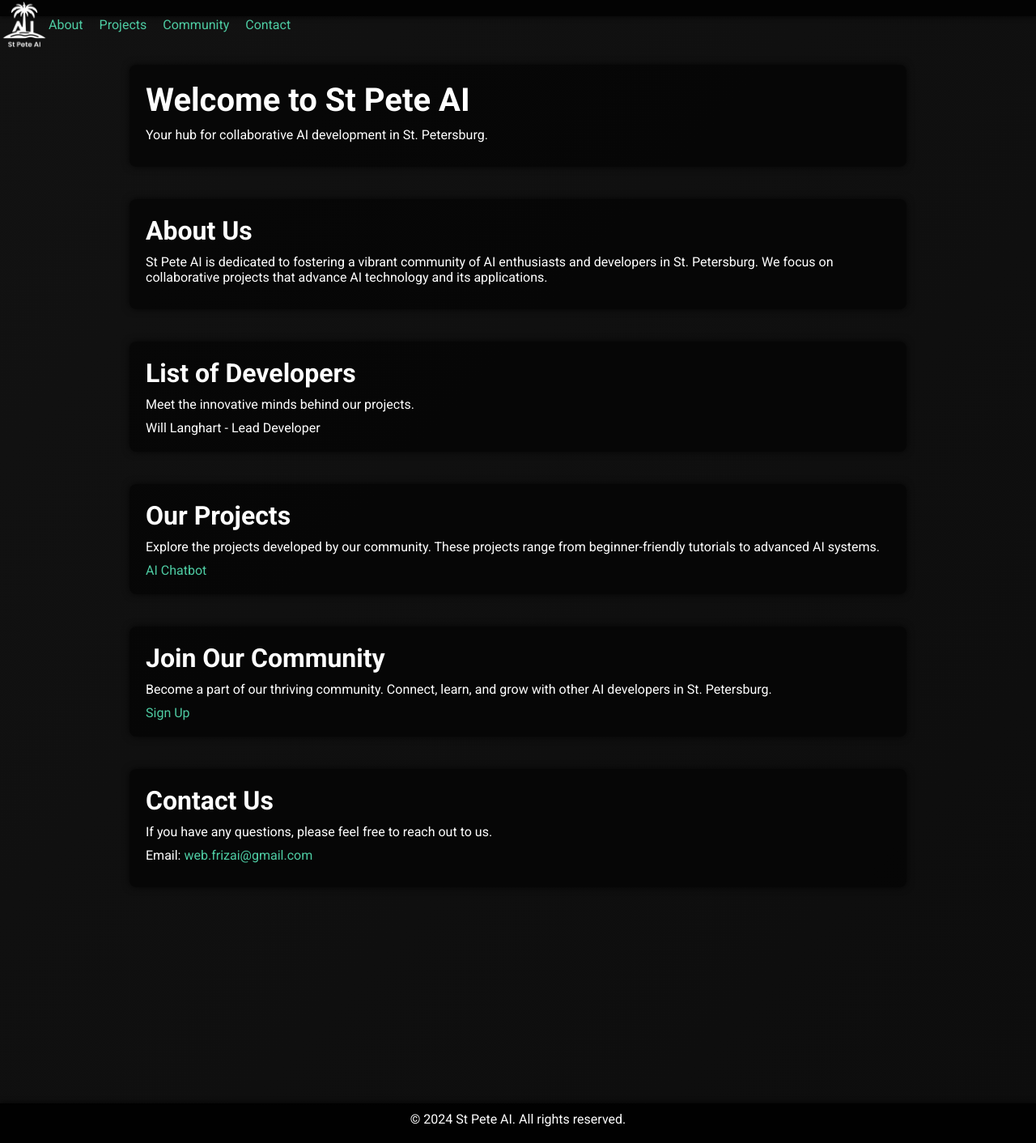
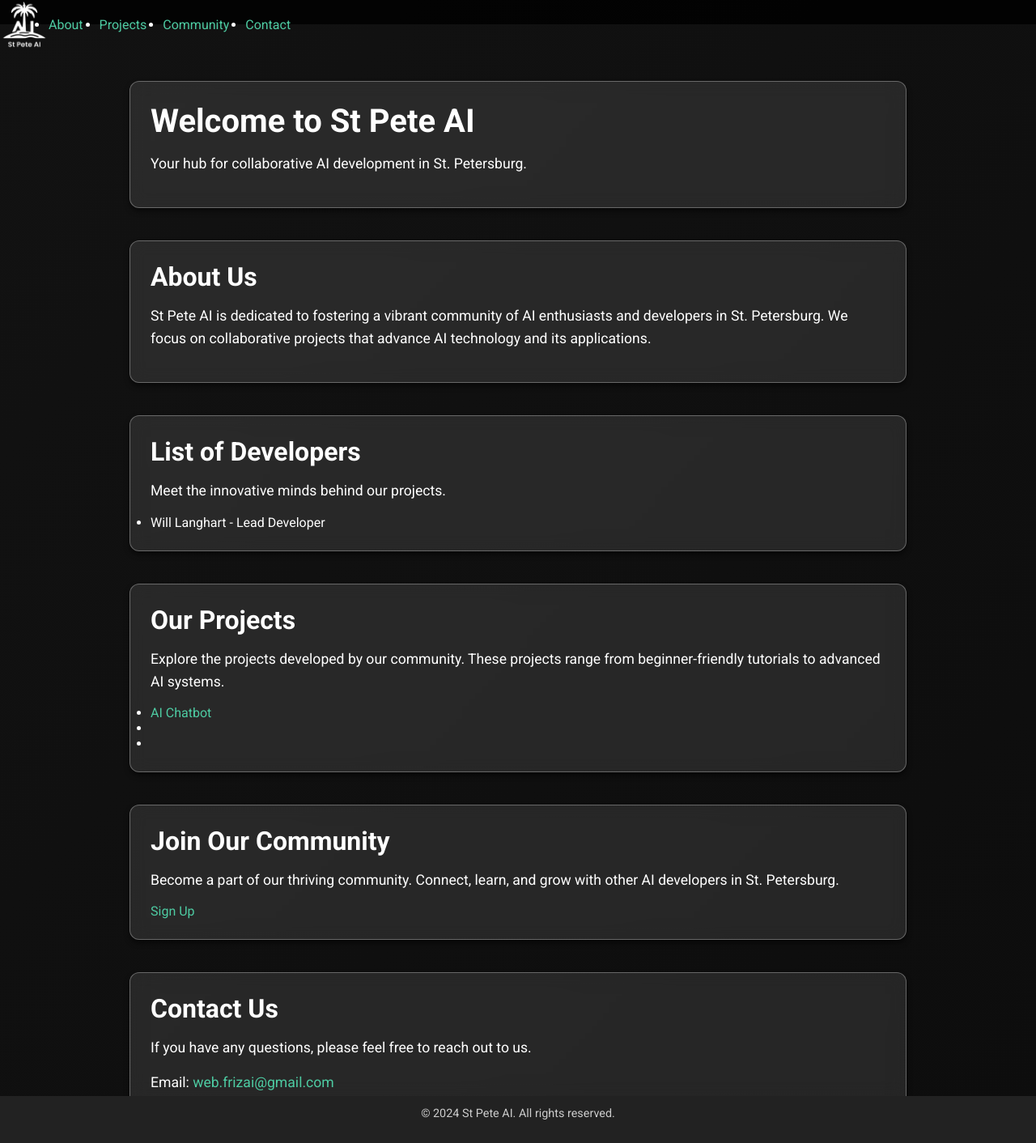
Before and after one commit to Will-Langhart/st-pete-ai, a Flask app: page / in a window 1280 px wide. Shown: the whole page at 81% size. Run offline with Flask 2, Linux system fonts and the light colour scheme.

Commit message:
Update main.css
Signed-off-by: Will Langhart <theholotrout@gmail.com>

```diff
--- a/static/css/main.css
+++ b/static/css/main.css
@@ -3,57 +3,39 @@
         margin: 0;
         padding: 0;
         box-sizing: border-box;
+        font-family: 'Roboto', Arial, sans-serif;
+        transition: all 0.3s ease; /* Smooth transitions for all properties */
     }
     body, html {
         height: 100vh;
         font-family: 'Roboto', Arial, sans-serif;
         background: linear-gradient(to right bottom, #121212, #0d0d0d); /* Subtle gradient for depth */
-        color: #fff;
+        color: #fff; /* White text for contrast */
         overflow-x: hidden;
-        overflow-y: auto; /* Ensure scrollbar is visible when needed */
     }
 
-    /* Scrollbar Styles */
-    ::-webkit-scrollbar {
-        width: 4px; /* Reduced width of the scrollbar */
-    }
-
-    ::-webkit-scrollbar-track {
-        background: #000; /* Background of the track, can be transparent or any color */
-    }
-
-    ::-webkit-scrollbar-thumb {
-        background-color: #555; /* Color of the scrollbar itself */
-        border-radius: 2px; /* Optional: adds rounded corners to the scrollbar */
-        border: 1px solid #000; /* Optional: adds border around the scrollbar */
-    }
-
+    /* Enhanced Link Styles */
     a {
         color: #4ECCA3; /* Cool green accent color for links */
-        text-decoration: none;
-        transition: color 0.2s;
+        text-decoration: none; /* No underline */
+        transition: color 0.3s; /* Smooth color transition */
     }
-
     a:hover {
-        color: #3bb2a0;
-    }
-
-    ul {
-        list-style: none;
+        color: #3bb2a0; /* Darker shade on hover */
+        text-decoration: underline; /* Underline on hover */
     }
 
     /* Header Styles */
     header {
         width: 100%;
-        background-color: rgba(0, 0, 0, 0.8);
-        padding: 10px 20px;
+        background-color: rgba(0, 0, 0, 0.85); /* Semi-transparent black for header */
+        padding: 15px 20px;
         position: fixed;
         top: 0;
         display: flex;
-        justify-content: space-between; /* Aligns items to space between */
+        justify-content: space-between;
         align-items: center;
         z-index: 1000;
-        box-shadow: 0 2px 5px rgba(0, 0, 0, 0.5);
     }
 
     nav ul {
@@ -61,27 +43,36 @@
         gap: 20px;
     }
 
-    /* Main Section Styles */
+    /* Main Content Styles */
     main {
-        padding-top: 60px; /* Offset for fixed header */
+        padding-top: 80px; /* Offset for the fixed header */
         display: flex;
         flex-direction: column;
         align-items: center;
     }
 
+    /* Section Styles with Glassmorphism */
     section {
         margin: 20px;
-        padding: 20px;
-        border-radius: 8px;
-        background: rgba(0, 0, 0, 0.6); /* Translucent black for sections */
-        box-shadow: 0 0 10px rgba(0, 0, 0, 0.7); /* Soft black glow */
-        width: 80%;
+        padding: 25px;
+        border-radius: 12px;
+        background: rgba(255, 255, 255, 0.1); /* Transparent white background */
+        backdrop-filter: blur(10px); /* Blur effect for glassmorphism */
+        border: 1px solid rgba(255, 255, 255, 0.3); /* Subtle border */
+        box-shadow: 0 4px 6px rgba(0, 0, 0, 0.5); /* Shadow for depth */
+        width: 90%;
         max-width: 960px;
+        transition: transform 0.3s ease, box-shadow 0.3s ease; /* Smooth transition for hover effects */
+    }
+
+    section:hover {
+        transform: translateY(-5px); /* Slight lift effect on hover */
+        box-shadow: 0 12px 20px rgba(0, 255, 255, 0.2); /* Brighter and larger shadow on hover */
     }
 
     /* Text Styles */
     h1, h2, h3, p {
-        margin-bottom: 10px;
+        margin-bottom: 15px;
     }
 
     h1 {
@@ -92,40 +83,48 @@
         font-size: 2rem;
     }
 
+    p {
+        font-size: 1.1rem;
+        line-height: 1.6;
+    }
+
     /* Footer Styles */
     footer {
         position: fixed;
         bottom: 0;
         left: 0;
         width: 100%;
-        background-color: rgba(0, 0, 0, 0.9);
+        background-color: #222;
         text-align: center;
         padding: 10px 0;
-        box-shadow: 0 -2px 5px rgba(0, 0, 0, 0.5);
     }
 
     footer p {
-        font-size: 1rem;
+        font-size: 0.9rem;
+        color: #ccc;
     }
 
     /* Responsive Design Adjustments */
     @media (max-width: 768px) {
+        header {
+            flex-direction: column;
+            align-items: center;
+        }
+
         nav ul {
             flex-direction: column;
             padding: 10px;
-            text-align: right; /* Aligns navigation text to the right on small screens */
-        }
-
-        header {
-            flex-direction: column;
-            align-items: flex-start; /* Aligns items to the start on small screens */
         }
 
         header img {
-            align-self: center; /* Centers the logo on small screens */
+            margin-bottom: 10px; /* Extra spacing in mobile view */
         }
 
-        main {
-            padding-top: 100px;
+        h1 {
+            font-size: 2rem; /* Smaller font size for mobile */
+        }
+
+        h2 {
+            font-size: 1.75rem; /* Smaller font size for mobile */
         }
     }
```
